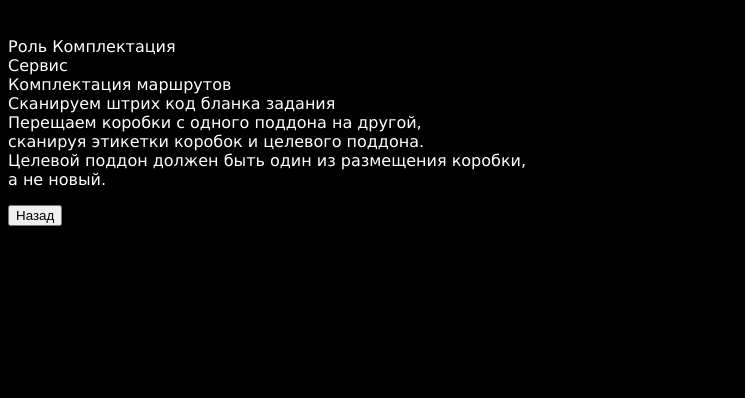
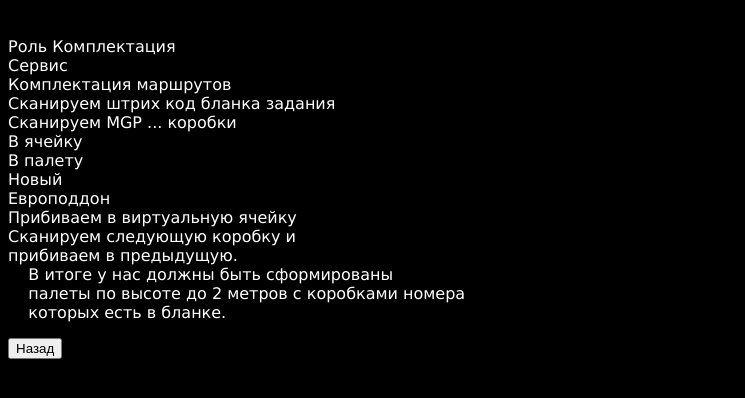
Before and after one commit to megatoprc/warehouse, a plain HTML site: page tetris.html in a window 1280 px wide. Shown: the part 48-446 px from the top of the page, without its empty margins (0-745 px from the left). Drawn offline with Linux system fonts and the light colour scheme.

Commit message:
Update tetris.html

```diff
--- a/tetris.html
+++ b/tetris.html
@@ -14,10 +14,17 @@
 Сервис
 Комплектация маршрутов
 Сканируем штрих код бланка задания
-Перещаем коробки с одного поддона на другой,
-сканируя этикетки коробок и целевого поддона.
-Целевой поддон должен быть один из размещения коробки,
-а не новый.
+Сканируем MGP ... коробки
+В ячейку
+В палету
+Новый
+Европоддон
+Прибиваем в виртуальную ячейку
+Сканируем следующую коробку и
+прибиваем в предыдущую.
+    В итоге у нас должны быть сформированы
+    палеты по высоте до 2 метров с коробками номера
+    которых есть в бланке.
 </PRE>
 
 <form action="index.html">
```
